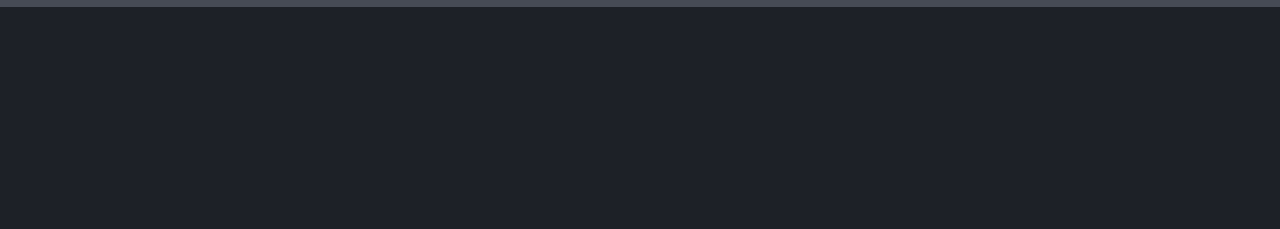
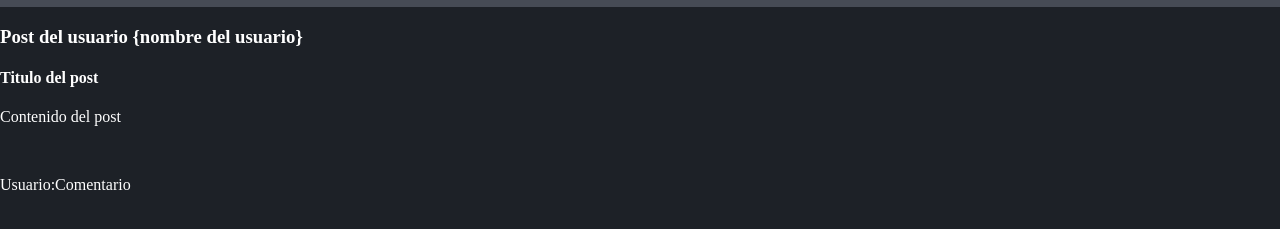
Before and after one commit to angelumoca21/GityGithubPruebas, a plain HTML site: page index.html in a window 1280 px wide. Shown: the part 63-292 px from the top of the page. Drawn offline with Linux system fonts and the light colour scheme.

Commit message:
Add post html

```diff
--- a/index.html
+++ b/index.html
@@ -12,5 +12,14 @@
         <img class="logo" src="./img/gitlogo.png" alt="">
         <h1>Curso Git</h1>
     </div>
+    <div class="container" id="content">
+        <h3>Post del usuario {nombre del usuario}</h3>
+        <div class="post">
+            <h4>Titulo del post</h4>
+            <p>Contenido del post</p>
+            <br>
+            <p><span>Usuario:</span>Comentario</p>
+        </div>
+    </div>
 </body>
 </html>
```
